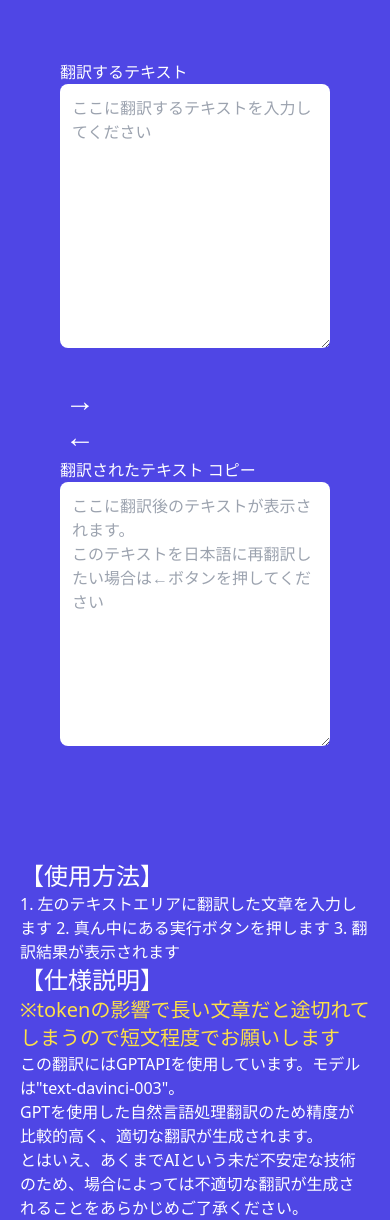
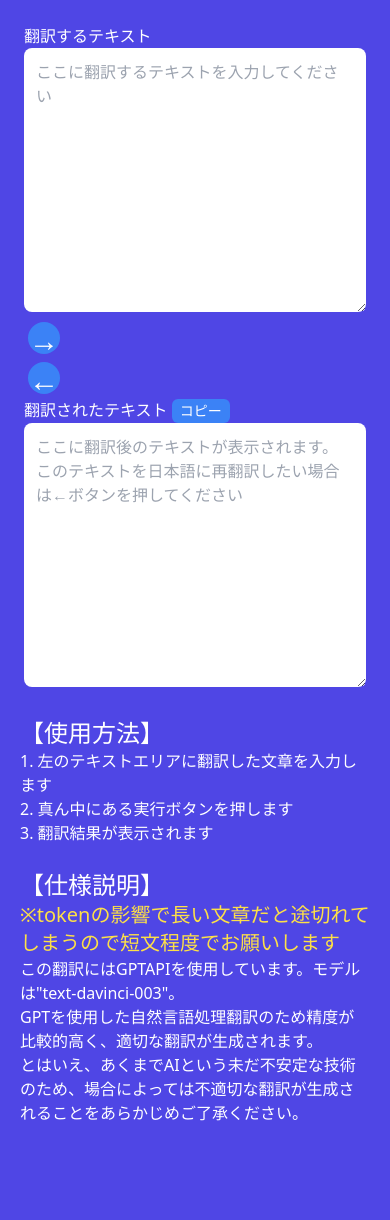
Before and after one commit to shi0n0/multi-translate-app, a Django app: page /translation in a window 390 px wide. Shown: the part 104-1324 px from the top of the page. After the commit the page ends 1225 px from the top, so only its background shows below. Run offline with Django 4.2, Linux system fonts and the light colour scheme; some libraries are stand-ins or nearby versions.

Commit message:
Adjust width padding,margin for mobile and PC

```diff
--- a/GPT_Translate/templates/base.html
+++ b/GPT_Translate/templates/base.html
@@ -25,7 +25,7 @@
         </div>
       </div>
     </header>
-    <main class="p-5">{% block content %} {% endblock %}</main>
+    <main class="p-6 md:p-10">{% block content %} {% endblock %}</main>
 
     <div class="px-5">{% block subcontent %} {% endblock %}</div>
   </body>
--- a/GPT_Translate/templates/translation.html
+++ b/GPT_Translate/templates/translation.html
@@ -2,47 +2,40 @@
 {% block tab-title %}
 AI翻訳
 {% endblock %}
-{% block content%}
-<form method="post" action="{% url 'translation' %}" class="flex flex-col content-center justify-center text-black p-10 md:w-full md:flex-row">
+{% block content %}
+<form method="post" action="{% url 'translation' %}" class="flex flex-col content-center justify-center text-black md:flex-row">
 
     <div class="md:w-full">
         {% csrf_token %}
         <label for="input_text" class="text-white">翻訳するテキスト</label><br>
-    <textarea class="rounded-lg w-full h-50 p-3" id="input_text" name="input_text" rows="10" placeholder="ここに翻訳するテキストを入力してください"></textarea><br><br>
+        <textarea class="rounded-lg w-full h-50 p-3" id="input_text" name="input_text" rows="10" placeholder="ここに翻訳するテキストを入力してください"></textarea>
     </div>
 
-
     <div class="text-white flex flex-col justify-center m-1">
-        <button type="submit" class="w-8 text-3xl" name="transBtn">→</button>
-        <button type="submit" class="w-8 text-3xl" name="reverseBtn">←</button>
+        <button type="submit" class="w-8 h-8 md:w-12 md:h-12 text-3xl md:text-4xl rounded-full bg-blue-500 hover:bg-blue-600 text-white" name="transBtn">→</button>
+        <button type="submit" class="w-8 h-8 md:w-12 md:h-12 text-3xl md:text-4xl rounded-full bg-blue-500 hover:bg-blue-600 text-white mt-2" name="reverseBtn">←</button>
     </div>
-
 
     <div class="md:w-full">
         {% csrf_token %}
-        <label for="input_text" class="text-white">翻訳されたテキスト</label>
-        <button class="text-white" onclick="copyToClipboard(event)">コピー</button>
+        <label for="translated_text" class="text-white">翻訳されたテキスト</label>
+        <button class="text-white text-sm bg-blue-500 hover:bg-blue-600 px-2 py-0.5 rounded-md" onclick="copyToClipboard(event)">コピー</button>
         <br>
         <textarea class="rounded-lg w-full h-50 p-3" id="translated_text" name="translated_text" rows="10" placeholder="ここに翻訳後のテキストが表示されます。&#10;このテキストを日本語に再翻訳したい場合は←ボタンを押してください" readonly></textarea>
-        <br><br>
     </div>
-
 </form>
 {% endblock %}
 {% block subcontent %}
+<p class="text-2xl">【使用方法】</p>
+<p>1. 左のテキストエリアに翻訳した文章を入力します</p>
+<p>2. 真ん中にある実行ボタンを押します</p>
+<p>3. 翻訳結果が表示されます<br></p>
 <br>
-<p class="text-2xl">【使用方法】</p>
-<p>1. 左のテキストエリアに翻訳した文章を入力します
-    2. 真ん中にある実行ボタンを押します
-    3. 翻訳結果が表示されます
-<br>
-</p>
 <p class="text-2xl">【仕様説明】</p>
 <p class="text-xl text-yellow-300">※tokenの影響で長い文章だと途切れてしまうので短文程度でお願いします</p>
 <p>この翻訳にはGPTAPIを使用しています。モデルは"text-davinci-003"。<br>
 GPTを使用した自然言語処理翻訳のため精度が比較的高く、適切な翻訳が生成されます。<br>
-    とはいえ、あくまでAIという未だ不安定な技術のため、場合によっては不適切な翻訳が生成されることをあらかじめご了承ください。
-</p>
+とはいえ、あくまでAIという未だ不安定な技術のため、場合によっては不適切な翻訳が生成されることをあらかじめご了承ください。</p>
 
 <div>
     {% if translated_text %}
```
Also changed, not shown: GPT_Translate/templates/proofreading.html (+9 -9 lines). Lines whose indentation alone changed are shown as unchanged.
